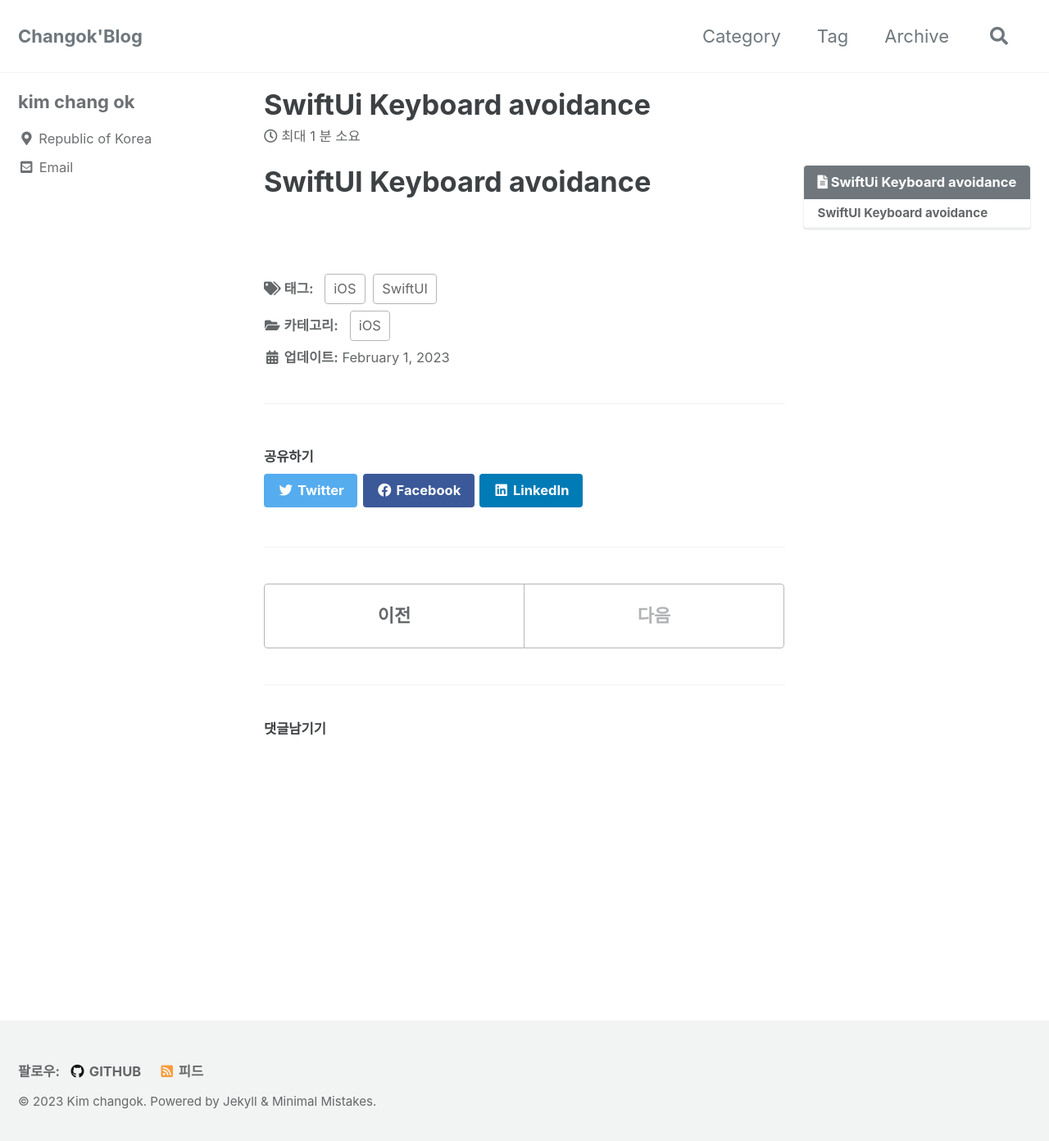
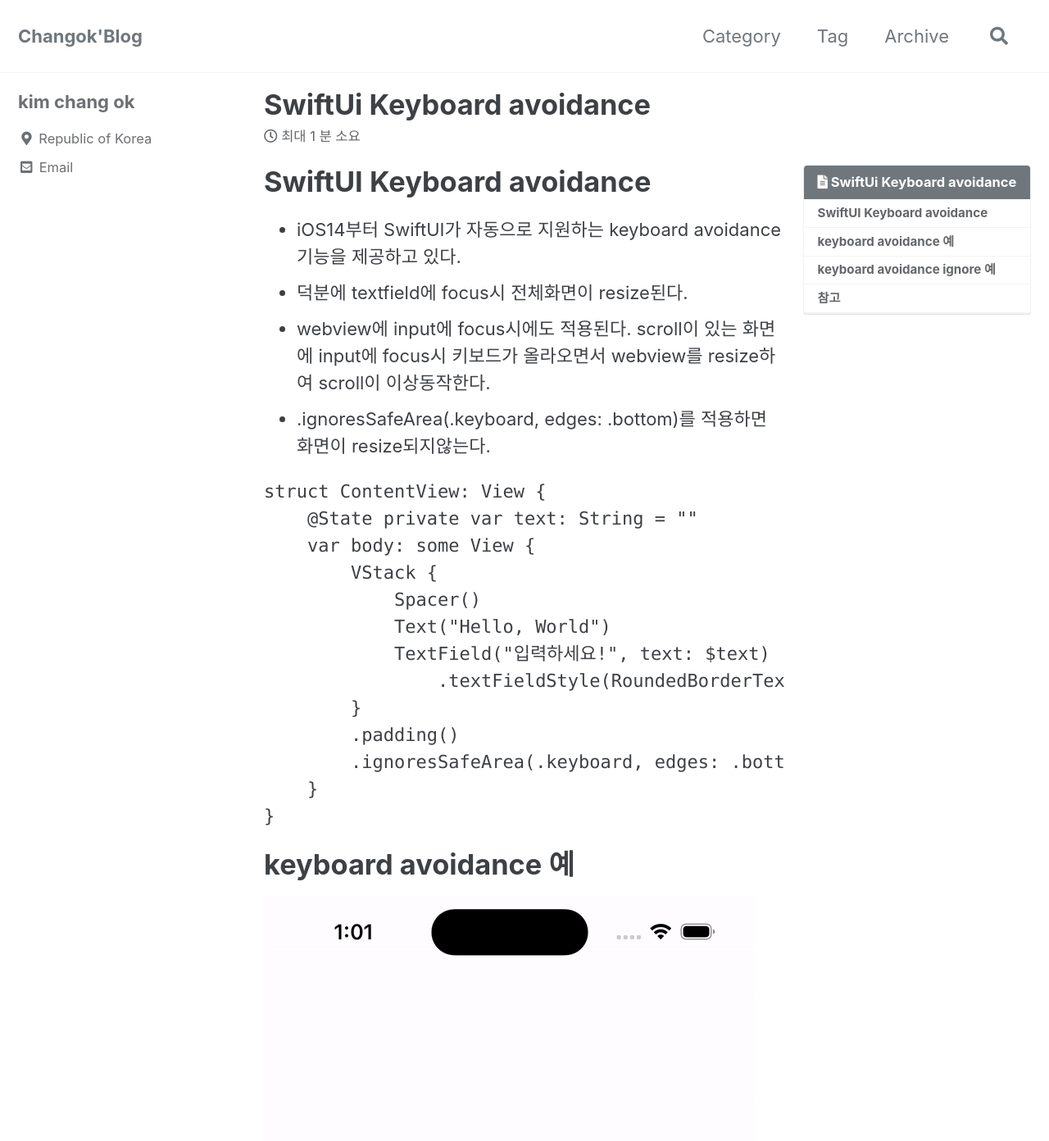
Before and after one commit to changok89/changok89.github.io, a Jekyll site: the page built from _posts/2023-02-01-SwiftUI_Keybarod_avoidance.md, in a window 1280 px wide and 1400 px high. Shown: the top 1392 px of the window at 82% size. Built offline with Jekyll 4.4.1, drawn with Linux system fonts in a browser that asks for light colours; cached includes are drawn as plain includes; comment, search, counter and statistics services are not loaded; some of the changed text lies outside the part shown.

Commit message:
SwiftUI keyboard avoidance2

````diff
--- a/_posts/2023-02-01-SwiftUI_Keybarod_avoidance.md
+++ b/_posts/2023-02-01-SwiftUI_Keybarod_avoidance.md
@@ -16,3 +16,36 @@ last_modified_at: 2023-02-01
 ---
 
 # SwiftUI Keyboard avoidance
+- iOS14부터 SwiftUI가 자동으로 지원하는 keyboard avoidance 기능을 제공하고 있다.
+- 덕분에 textfield에 focus시 전체화면이 resize된다.
+- webview에 input에 focus시에도 적용된다. scroll이 있는 화면에 input에 focus시 키보드가 올라오면서 webview를 resize하여 scroll이 이상동작한다.
+- .ignoresSafeArea(.keyboard, edges: .bottom)를 적용하면 화면이 resize되지않는다.
+
+``` Swift
+struct ContentView: View {
+    @State private var text: String = ""
+    var body: some View {
+        VStack {
+            Spacer()
+            Text("Hello, World")
+            TextField("입력하세요!", text: $text)
+                .textFieldStyle(RoundedBorderTextFieldStyle())
+        }
+        .padding()
+        .ignoresSafeArea(.keyboard, edges: .bottom)
+    }
+}
+```
+
+# keyboard avoidance 예
+
+![Image Alt keyboardAvoidance](/assets/img/contents/keyboardAvoidance/keyboardAvoidacne.gif)
+
+# keyboard avoidance ignore 예
+
+![Image Alt keyboardAvoidance_ignore](/assets/img/contents/keyboardAvoidance/keyboardAvoidance_ignore.gif)
+
+---
+
+# 참고
+[ios-14-swiftui-keyboard-lifts-view-automatically](https://stackoverflow.com/questions/63958912/ios-14-swiftui-keyboard-lifts-view-automatically){:target="_blank"}
````
Also changed, not shown: assets/img/contents/keyboardAvoidance/keyboardAvoidacne.gif (added), assets/img/contents/keyboardAvoidance/keyboardAvoidance_ignore.gif (added).
